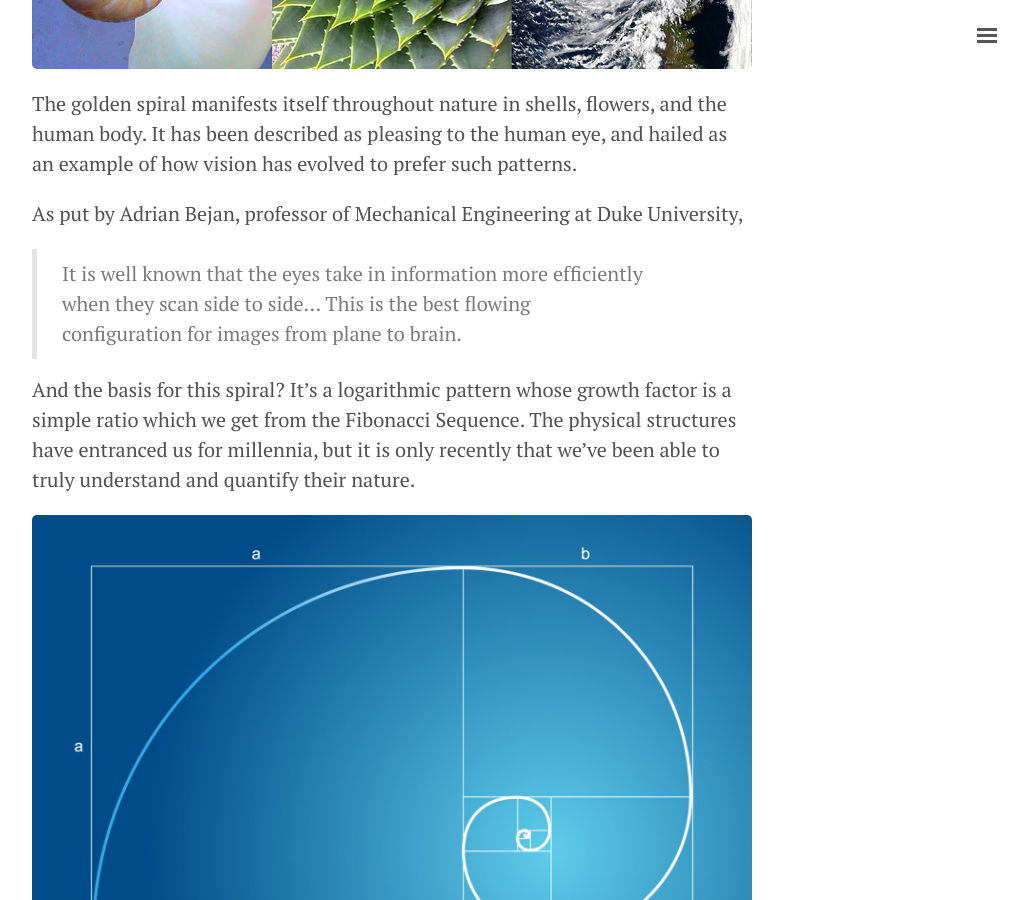
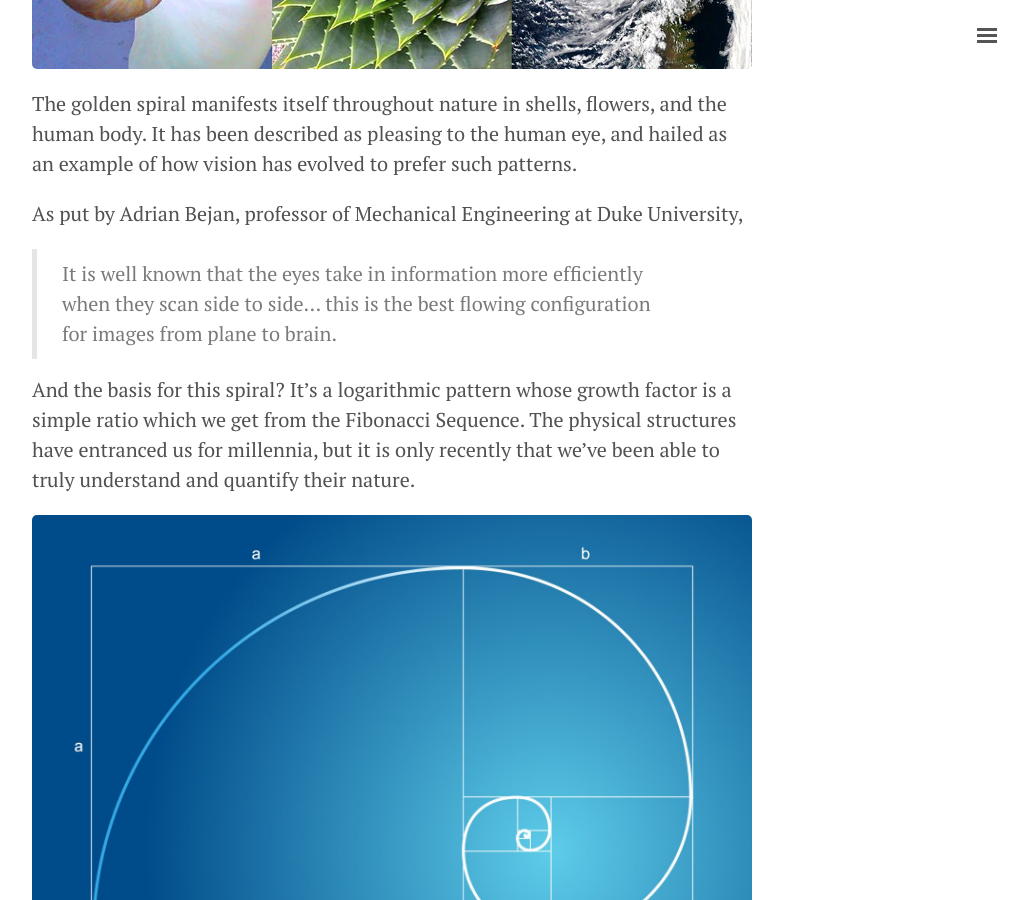
Before and after one commit to SohanChoudhury/JackalDS, a Jekyll site: the page built from _posts/2018-04-14-why-jackalds.md, in a window 1280 px wide and 900 px high, scrolled down 641 px. Shown: the whole window, without its empty margins (248-1276 px from the left). Built offline with Jekyll 4.4.1, drawn with Linux system fonts in a browser that asks for light colours.

Commit message:
typo on about

```diff
--- a/_posts/2018-04-14-why-jackalds.md
+++ b/_posts/2018-04-14-why-jackalds.md
@@ -8,7 +8,7 @@ title: Why JackalDS?
 The golden spiral manifests itself throughout nature in shells, flowers, and the human body. It has been described as pleasing to the human eye, and hailed as an example of how vision has evolved to prefer such patterns.
 
 As put by Adrian Bejan, professor of Mechanical Engineering at Duke University,
-> It is well known that the eyes take in information more efficiently when they scan side to side… This is the best flowing configuration for images from plane to brain.
+> It is well known that the eyes take in information more efficiently when they scan side to side… this is the best flowing configuration for images from plane to brain.
 
 And the basis for this spiral? It’s a logarithmic pattern whose growth factor is a simple ratio which we get from the Fibonacci Sequence. The physical structures have entranced us for millennia, but it is only recently that we’ve been able to truly understand and quantify their nature.
 
```
